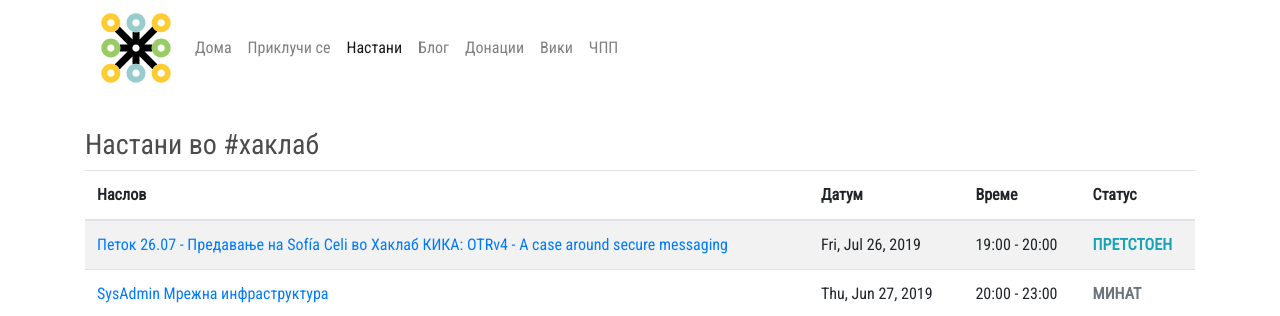
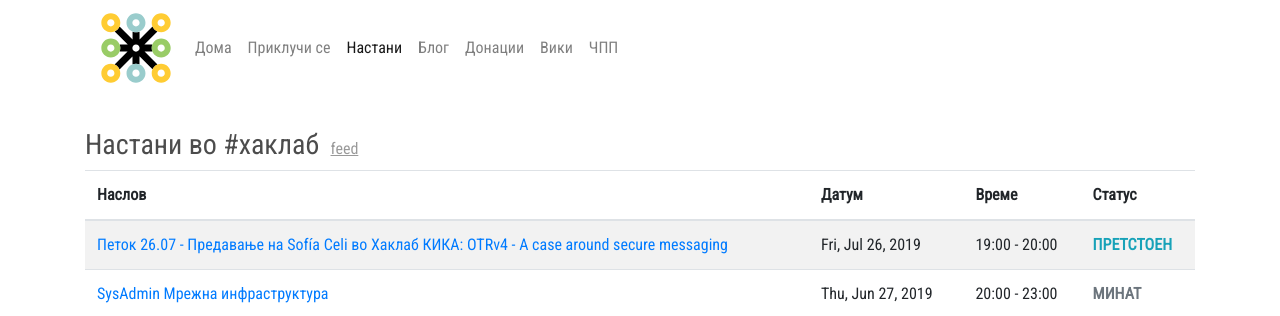
Before and after one commit to skopjehacklab/hackerspace, a Jekyll site: the page built from events.html, in a window 1280 px wide. Shown: the top 316 px of the page. Built offline with Jekyll 4.4.1, drawn with Linux system fonts in a browser that asks for light colours; nearby versions of some CDN libraries.

Commit message:
add events feed links

```diff
--- a/events.html
+++ b/events.html
@@ -6,7 +6,7 @@ title: "Настани"
 
 
 <div class="page">
-    <h3>Настани во #хаклаб</h3>
+    <h3>Настани во #хаклаб <a style="margin-left: 5px; font-size: medium; text-decoration: underline; color: #999" href="feed/events.xml">feed</a></h3>
 
     {% assign id = 0 %}
     {% assign sorted = site.events | sort: 'start_date' | reverse %}
--- a/index.html
+++ b/index.html
@@ -38,7 +38,7 @@ title: "Дома"
             </ul>
         </div>
         <div class="info-panel">
-            <h5 class="sidebar-header">Настани <a href="feed/events.xml"><span style="margin-left: 5px; font-size: medium; text-decoration: underline; color: #999">feed</span></a></h5>
+            <h5 class="sidebar-header">Настани <a style="margin-left: 5px; font-size: medium; text-decoration: underline; color: #999" href="feed/events.xml">feed</a></h5>
             <hr>
             {% assign sorted = site.events | sort: 'start_date' | reverse %}
             {% if sorted.first != nil %}
```
